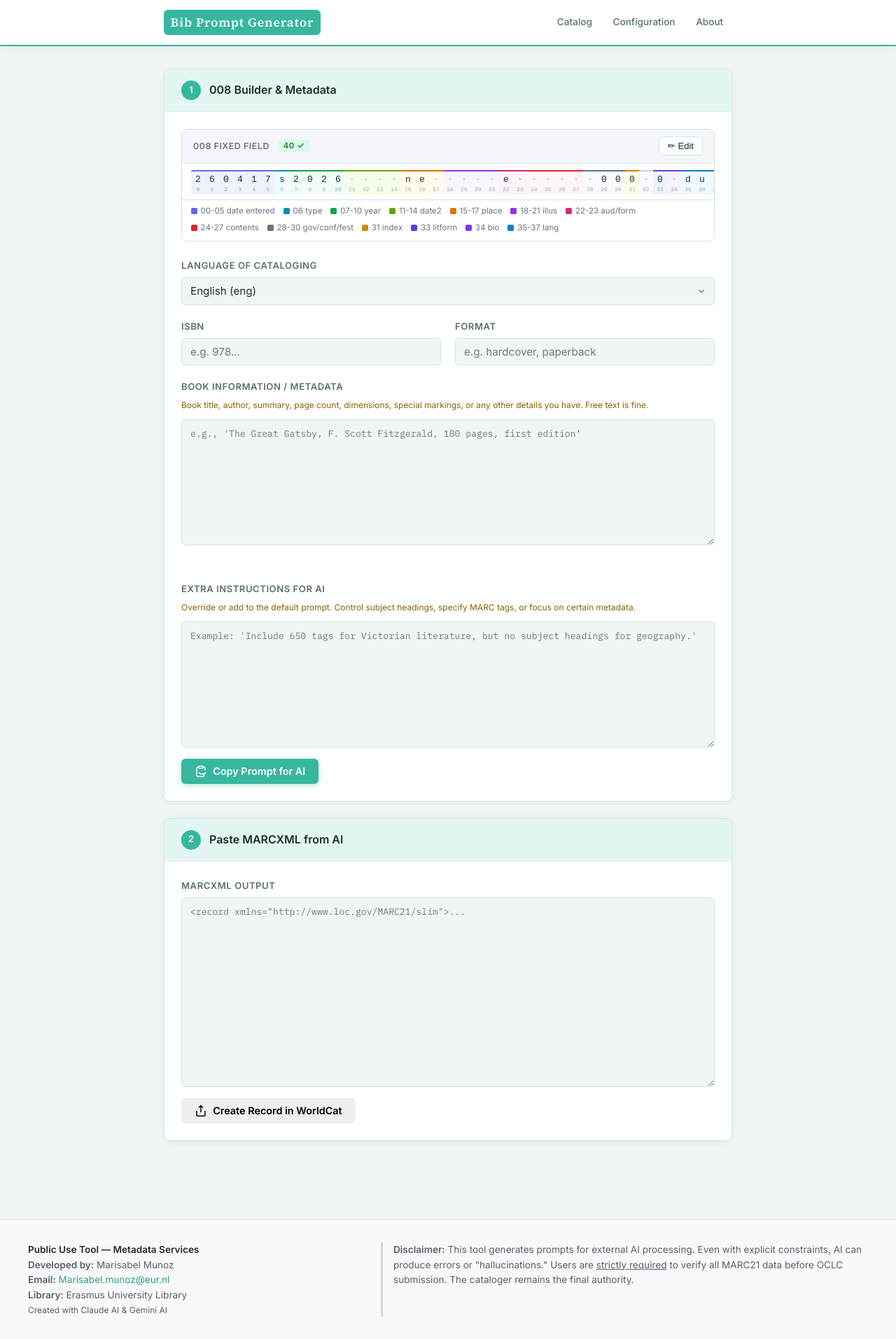
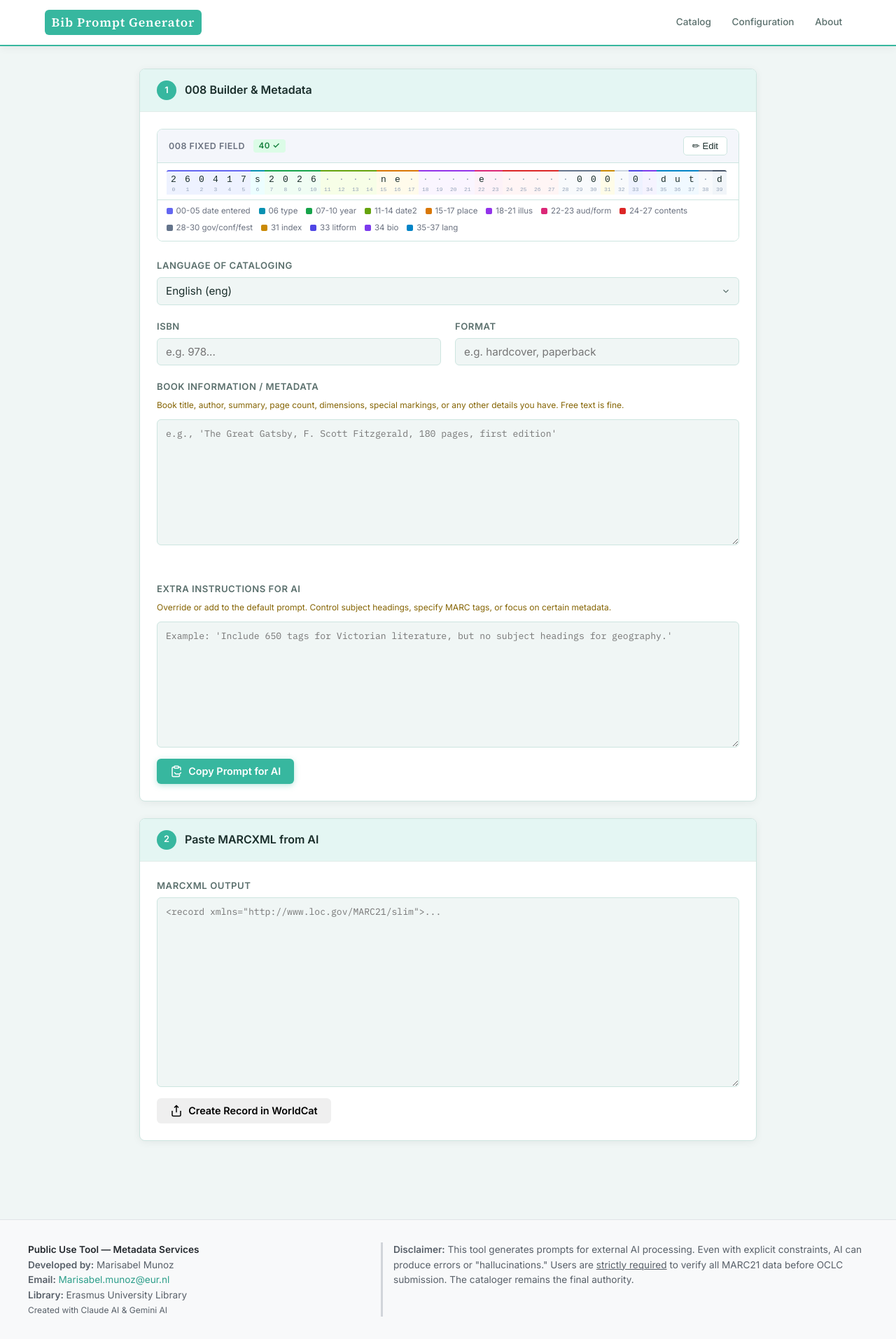
Before and after one commit to marisabelmunoz/Bib-Title-Generator, a Flask app: page / in a window 1280 px wide. Shown: the whole page at 70% size. Run offline with Flask 3, Linux system fonts and the light colour scheme.

Commit message:
css width aangepast

```diff
--- a/static/style.css
+++ b/static/style.css
@@ -145,7 +145,7 @@ hr.divider {
 }
 
 .header-inner {
-  max-width: 860px;
+  max-width: 1200px;
   margin: 0 auto;
   padding: 0 1.5rem;
   height: 64px;
@@ -215,7 +215,7 @@ hr.divider {
 
 /* ── Main layout ──────────────────────────────────────────────────────────── */
 .main-content {
-  max-width: 860px;
+  max-width: 930px;
   margin: 0 auto;
   padding: 2rem 1.5rem 4rem;
 }
```
